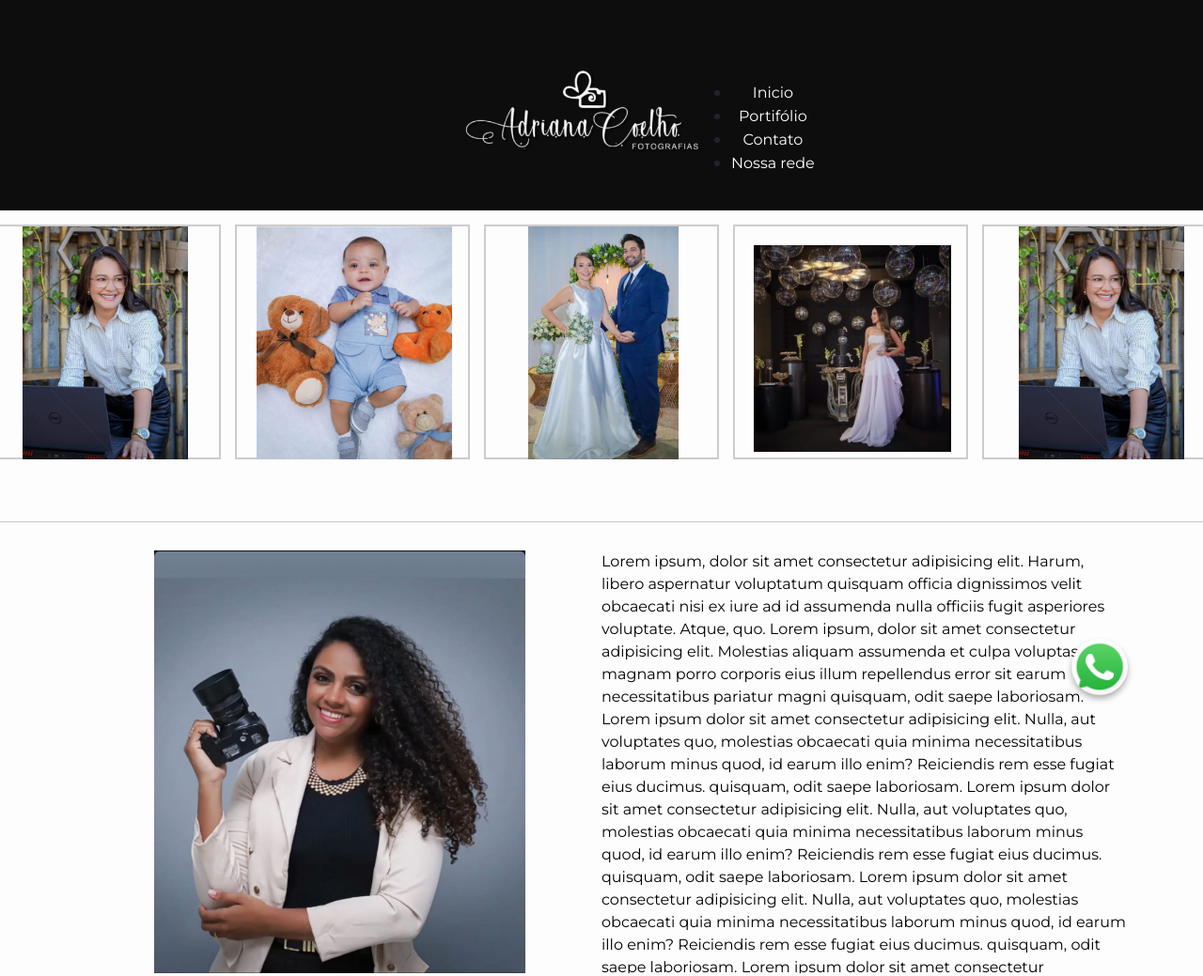
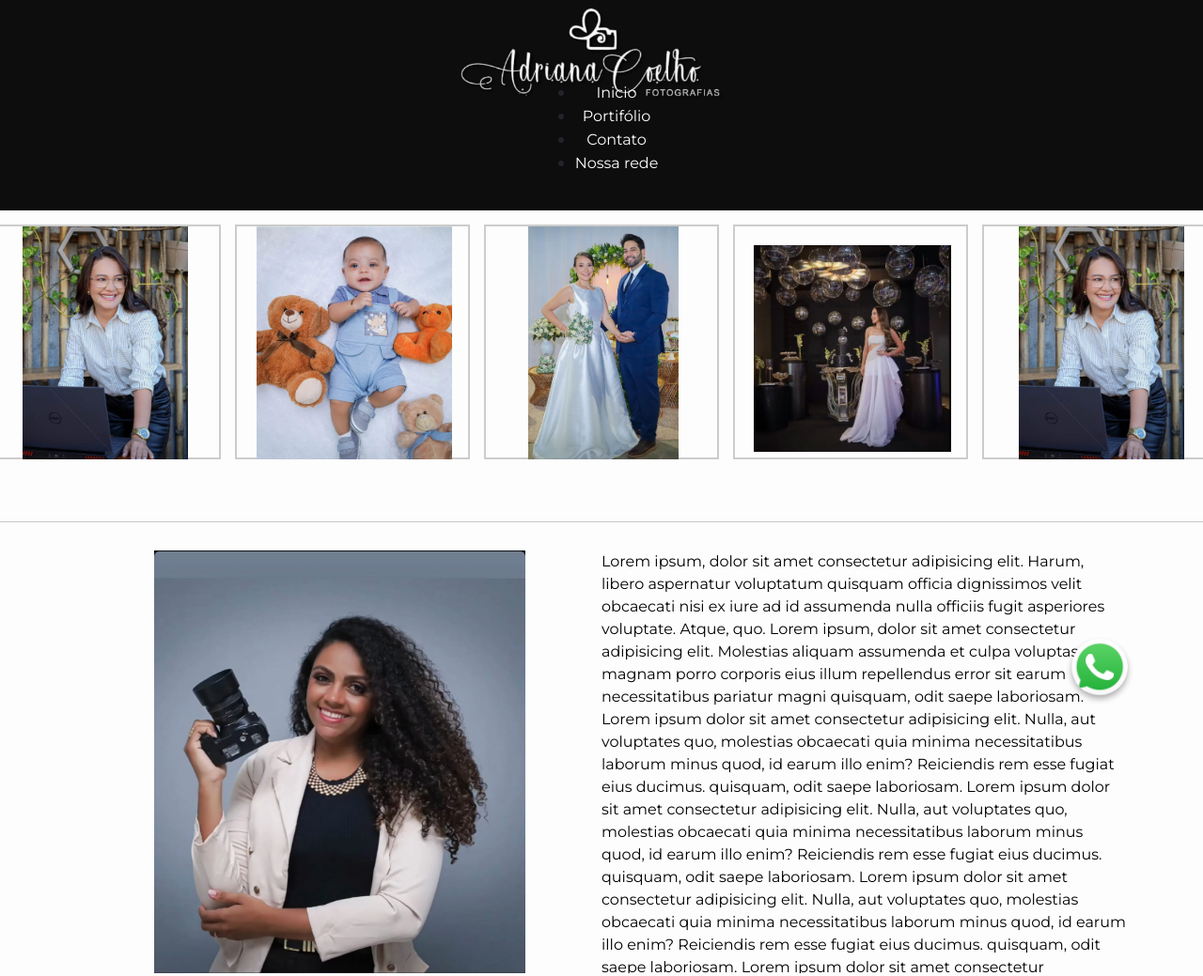
Before and after one commit to johanssantos02/SiteAdrianaFotografias, a plain HTML site: page index.html in a window 1280 px wide. Shown: the top 1039 px of the page at 94% size. Drawn offline with nearby package versions, Linux system fonts and the light colour scheme.

Commit message:
finalmente

```diff
--- a/css/style.css
+++ b/css/style.css
@@ -54,7 +54,6 @@ html {
     position: relative;
 }
 .logo {
-
     height: 14em;
     position: relative;
 }
@@ -72,17 +71,6 @@ html {
     display: block;
     margin: 0 auto;
     width: 20em;
-
-    height: 240px;
-}
-
-.topo .logo img {
-    width: 18em;
-    height: auto;
-    float: left;
-    top: -9%;
-    left: 38%;
-    position: absolute;
     text-align: center;
 }
 
@@ -95,12 +83,7 @@ html {
     justify-content: center;
     position: absolute;
     bottom: 10%;
-    position: absolute;
-    text-align: center;
-    padding-left: 26%;
-    margin-top: 12%;
-    cursor: pointer;
-    transition: 0.5s;
+
 }
 
 .menu a {
```
